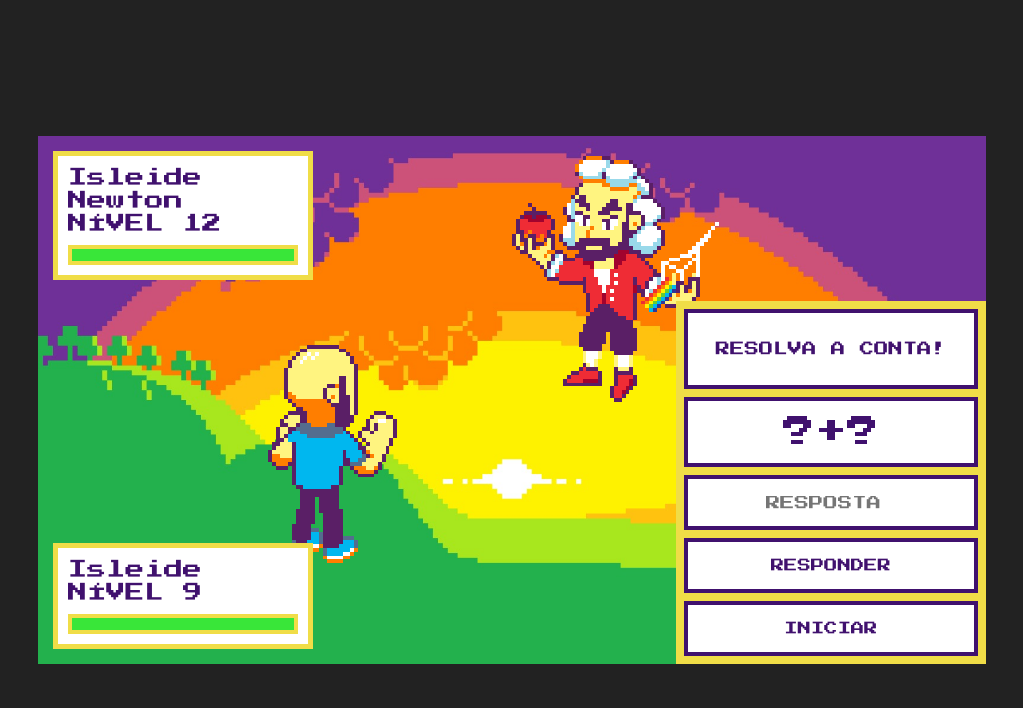
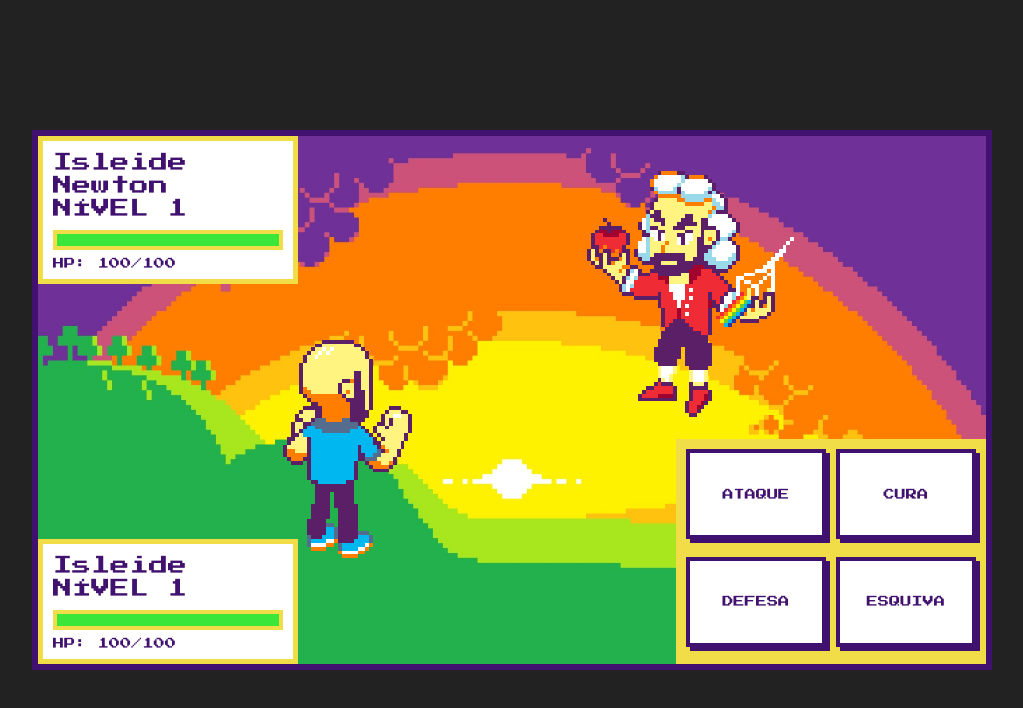
Before and after one commit to MinerimGames/gamejam, a plain HTML site: page index.html in a window 1280 px wide. Shown: the whole page, without its empty margins (128-1151 px from the left). Drawn offline with Linux system fonts and the light colour scheme.

Commit message:
prototipo 1

```diff
--- a/index.html
+++ b/index.html
@@ -4,6 +4,7 @@
 <head>
   <link rel="preconnect" href="https://fonts.googleapis.com">
   <link rel="preconnect" href="https://fonts.gstatic.com" crossorigin>
+
   <link href="https://fonts.googleapis.com/css2?family=Press+Start+2P&display=swap" rel="stylesheet">
 
   <meta charset="UTF-8">
@@ -21,19 +22,37 @@
     <!-- STATUS INIMIGO -->
     <div class="caixa inimigo">
       <div class="caixa-nome">Isleide Newton</div>
-      <div class="caixa-level">NÍVEL 12</div>
+
+      <div class="caixa-level">
+        NÍVEL 1
+      </div>
+
       <div class="caixa-vida">
-        <span></span>
+        <span id="vidaInimigo"></span>
+      </div>
+
+      <div class="texto-hp">
+        HP: <span id="hpInimigo">100</span>/100
       </div>
     </div>
 
     <!-- STATUS PLAYER -->
     <div class="caixa personagem-status">
+
       <div class="caixa-nome">Isleide</div>
-      <div class="caixa-level">NÍVEL 9</div>
+
+      <div class="caixa-level">
+        NÍVEL 1
+      </div>
+
       <div class="caixa-vida">
-        <span></span>
+        <span id="vidaPlayer"></span>
       </div>
+
+      <div class="texto-hp">
+        HP: <span id="hpPlayer">100</span>/100
+      </div>
+
     </div>
 
     <!-- PLAYER -->
@@ -46,34 +65,65 @@
       <img src="assets/Newton0.png" alt="Inimigo">
     </div>
 
-    <!-- MENU -->
+    <!-- MENU 2x2 -->
     <div class="caixa-acoes">
+
+      <button class="botao-acao">
+        ATAQUE
+      </button>
+
+      <button class="botao-acao">
+        CURA
+      </button>
+
+      <button class="botao-acao">
+        DEFESA
+      </button>
+
+      <button class="botao-acao">
+        ESQUIVA
+      </button>
+
+    </div>
+
+    <!-- POPUP -->
+    <div class="popup-overlay">
+
+      <div class="popup">
 
         <div class="caixa-texto">
           RESOLVA A CONTA!
         </div>
 
         <div class="desafio-matematico">
+
           <span id="slotX">?</span>
+
           <span id="slotOperacao">+</span>
+
           <span id="slotY">?</span>
+
         </div>
 
-      <input type="number" id="respostaUsuario" placeholder="RESPOSTA">
+        <div class="popup-input-area">
 
-      <button class="botao-acao" onclick="verificarResposta()">
-        RESPONDER
-      </button>
+          <input
+            type="number"
+            id="respostaUsuario"
+            placeholder="RESPOSTA"
+          >
 
-      <button class="botao-acao" onclick="desafio(1)">
-        INICIAR
+          <button id="btnVerificar">
+            OK
           </button>
 
         </div>
 
       </div>
 
-  <script src="challenge.js"></script>
+    </div>
+
+  </div>
 
 </body>
 
--- a/styles.css
+++ b/styles.css
@@ -7,20 +7,26 @@
 body {
   background: #222;
   min-height: 100vh;
+
   display: flex;
   justify-content: center;
   align-items: center;
+
   font-family: "Press Start 2P", system-ui;
 }
 
 .arena {
   width: 960px;
   height: 540px;
+
   position: relative;
+
   background-image: url("assets/background.jpeg");
   background-size: cover;
   background-position: center;
-  border: 6px solid #222;
+
+  border: 6px solid #40116e;
+
   overflow: hidden;
 }
 
@@ -28,55 +34,79 @@ body {
 
 .caixa {
   position: absolute;
+
   width: 260px;
+
   background: #fff;
+
   border: 5px solid #f0dd47;
+
   color: #40116e;
+
   padding: 10px;
+
   z-index: 10;
 }
 
 .caixa.inimigo {
-  top: 15px;
-  left: 15px;
+  top: 0px;
+  left: 0px;
 }
 
 .personagem-status {
-  bottom: 15px;
-  left: 15px;
+  bottom: 0px;
+  left: 0px;
 }
 
 .caixa-nome,
 .caixa-level {
   font-size: 1.2rem;
+
   line-height: 1.2;
 }
 
 .caixa-vida {
   width: 100%;
   height: 20px;
+
   margin-top: 10px;
+
   background: #40116e;
+
   border: 4px solid #f0dd47;
+
+  overflow: hidden;
 }
 
 .caixa-vida span {
   display: block;
+
   width: 100%;
   height: 100%;
+
   background: #39e639;
+}
+
+.texto-hp {
+  margin-top: 8px;
+
+  font-size: 0.7rem;
 }
 
 /* PLAYER */
 
 .personagem {
   position: absolute;
-  left: 160px;
-  bottom: 85px;
+
+  left: 175px;
+  bottom: 90px;
+
+  z-index: 2;
 }
 
 .personagem img {
   width: 250px;
+
   image-rendering: pixelated;
 }
 
@@ -84,12 +114,16 @@ body {
 
 .inimigo-sprite {
   position: absolute;
-  right: 255px;
-  top: 20px;
+
+  right: 180px;
+  top: 35px;
+
+  z-index: 2;
 }
 
 .inimigo-sprite img {
   width: 250px;
+
   image-rendering: pixelated;
 }
 
@@ -97,59 +131,156 @@ body {
 
 .caixa-acoes {
   position: absolute;
-  right: 0px;
-  top: 165px;
+
+  right: 0;
+  bottom: 0px;
+
   width: 310px;
+  height: 225px;
+
   background: #f0dd47;
-  padding: 8px;
+
+  padding: 10px;
+
+  display: grid;
+
+  grid-template-columns: 1fr 1fr;
+
+  gap: 10px;
+
+  z-index: 20;
+}
+
+.botao-acao {
+  background: white;
+
+  border: 4px solid #40116e;
+
+  font-family: "Press Start 2P";
+
+  color: #40116e;
+
+  font-size: 0.7rem;
+
+  cursor: pointer;
+
+  transition: 0.15s;
+
+  height: 90px;
+
+  box-shadow: 4px 4px 0 #40116e;
+
+}
+
+.botao-acao:hover {
+  background: #f8f0ff;
+
+  transform: scale(1.02);
+}
+
+/* POPUP */
+
+.popup-overlay {
+  position: absolute;
+
+  inset: 0;
+
+  background: rgba(0, 0, 0, 0.5);
+
+  display: none;
+
+  justify-content: center;
+  align-items: center;
+
+  z-index: 100;
+}
+
+.popup {
+  width: 500px;
+
+  background: #f0dd47;
+
+  border: 6px solid #40116e;
+
+  padding: 12px;
 }
 
 .caixa-texto {
   height: 80px;
+
   background: white;
+
   border: 4px solid #40116e;
+
   color: #40116e;
+
   font-size: 0.9rem;
+
   display: flex;
   align-items: center;
   justify-content: center;
+
   text-align: center;
+
   padding: 8px;
 }
 
 .desafio-matematico {
-  margin-top: 8px;
-  height: 70px;
+  margin-top: 10px;
+
+  height: 90px;
+
   background: white;
+
   border: 4px solid #40116e;
+
   display: flex;
   justify-content: center;
   align-items: center;
+
+  gap: 20px;
+
   font-size: 2rem;
+
   color: #40116e;
 }
 
+.popup-input-area {
+  margin-top: 10px;
+
+  display: flex;
+
+  gap: 10px;
+}
+
 #respostaUsuario {
-  margin-top: 8px;
-  width: 100%;
+  flex: 1;
+
   height: 55px;
+
   border: 4px solid #40116e;
+
   text-align: center;
+
   font-family: "Press Start 2P";
+
   font-size: 0.9rem;
 }
 
-.botao-acao {
-  margin-top: 8px;
-  width: 100%;
-  height: 55px;
+#btnVerificar {
+  width: 120px;
+
+  border: 4px solid #40116e;
+
   background: white;
-  border: 4px solid #40116e;
+
   font-family: "Press Start 2P";
+
   color: #40116e;
+
   cursor: pointer;
 }
 
-.botao-acao:hover {
+#btnVerificar:hover {
   background: #f8f0ff;
 }
```
Lines whose indentation alone changed are shown as unchanged.
